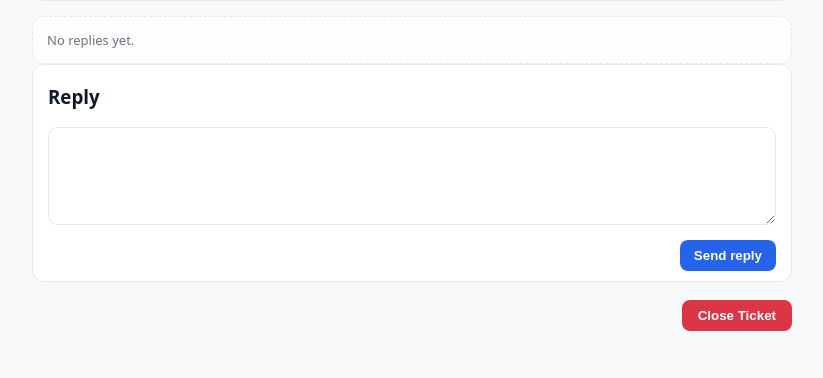
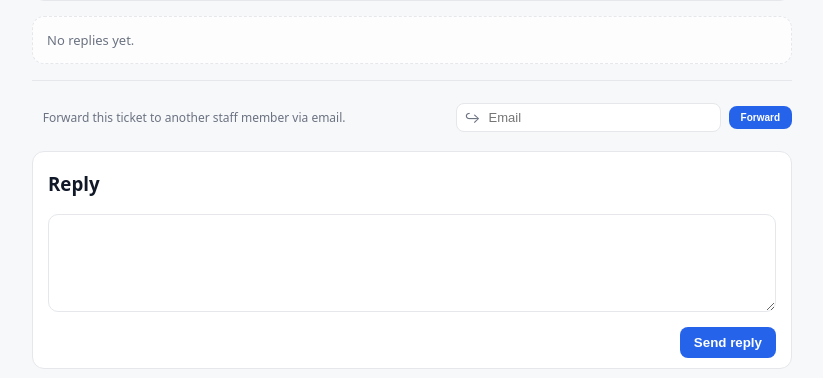
Before and after one commit to k23166158/NAC, a Django app: template tickets/templates/ticket_thread.html in a window 1280 px wide. Shown: the part 261-639 px from the top of the page, without its empty margins (228-1051 px from the left). Run offline with Django 5.2, Linux system fonts and the light colour scheme; the template is opened without the code that fills it, so the values that code supplies are empty; the visitor is signed in with stand-in values (Sample User, id 1).

Commit message:
Add forward ticket button in thread page.

```diff
--- a/static/css/ticket_style.css
+++ b/static/css/ticket_style.css
@@ -247,3 +247,102 @@
     color: #888;
     font-style: italic;
 }
+
+.forward-ticket-container {
+    display: flex;
+    justify-content: flex-end;
+    align-items: center;
+    margin: 13px 0;
+
+}
+
+.forward-info {
+    font-size: 12px;
+    color: var(--muted);
+    margin-right: 110px;
+    text-align: left;
+}
+
+.forward-form {
+    display: flex;
+    align-items: center;
+    gap: 8px;
+}
+
+.forward-control {
+    display: flex;
+    align-items: center;
+    gap: 6px;
+    background: #fff;
+    border: 1px solid var(--border);
+    border-radius: 8px;
+    padding: 4px 8px;
+}
+
+.forward-ico {
+    font-size: 14px;
+    color: var(--muted);
+}
+
+.forward-input {
+    border: none;
+    outline: none;
+    font-size: 13px;
+    width: 225px;
+}
+
+.forward-btn {
+    background: var(--blue);
+    color: #fff;
+    border: none;
+    padding: 6px 12px;
+    border-radius: 8px;
+    font-size: 10px;
+    font-weight: 700;
+    cursor: pointer;
+}
+
+.forward-btn:hover {
+    opacity: 0.9;
+}
+
+/* Divider above forward section */
+.line-break {
+    width: 100%;
+    height: 1px;
+    background: var(--border);
+    margin: 16px 0; /* spacing above and below */
+}
+/* Forward pop-up container */
+.fwd-pop {
+    position: fixed;      /* floating over content */
+    top: 20px;            /* distance from top */
+    right: 20px;          /* distance from right */
+    background: #4caf50;  /* green for success */
+    color: white;
+    padding: 12px 18px;
+    border-radius: 8px;
+    box-shadow: 0 4px 12px rgba(0,0,0,0.15);
+    font-size: 0.95rem;
+    z-index: 1000;
+    opacity: 1;
+    transition: opacity 0.5s ease, transform 0.5s ease;
+    display: flex;
+    align-items: center;
+    gap: 10px;
+}
+
+/* Close button inside the pop-up */
+.fwd-pop-x {
+    cursor: pointer;
+    font-weight: bold;
+    font-size: 1.1rem;
+    line-height: 1;
+}
+
+/* Hidden state: fades out smoothly */
+.fwd-pop.is-hidden {
+    opacity: 0;
+    transform: translateY(-10px);
+    pointer-events: none;
+}
--- a/tickets/templates/partials/ticket_list.html
+++ b/tickets/templates/partials/ticket_list.html
@@ -41,7 +41,7 @@
           <span class="pill">⏱ {{ t.updated_at|date:"M j, Y" }}</span>
 
           {% if user.is_staff %}
-            <form class="forward-form" method="post" action="{% url 'ticket_forward' t.uuid %}">
+            <form class="forward-form" method="post">
               {% csrf_token %}
 
               <!-- preserve which tab user was on -->
--- a/tickets/templates/ticket_thread.html
+++ b/tickets/templates/ticket_thread.html
@@ -106,6 +106,49 @@
         {% endfor %}
     </div>
 
+    <div class="line-break"></div>
+    {% if user.is_staff %}
+        <div class="forward-ticket-container">
+            <p class="forward-info">Forward this ticket to another staff member via email.</p>
+
+            {# Popup for forward success/error messages #}
+            {% if request.GET.tid|default:'' == ticket.uuid|stringformat:"s" and request.GET.fwd|default:'' %}
+              <div class="fwd-pop {% if request.GET.fwd|default:'' == 'ok' %}fwd-pop--ok{% else %}fwd-pop--err{% endif %}">
+                <span class="fwd-pop-ico" aria-hidden="true">
+                  {% if request.GET.fwd == 'ok' %}✓{% else %}!{% endif %}
+                </span>
+
+                <div class="fwd-pop-text">
+                  {% if request.GET.fwd|default:'' == 'ok' %}
+                    Forwarded to <strong>{{ request.GET.email|default:'' }}</strong>.
+                  {% else %}
+                    {{ request.GET.msg|default:"Email failed to forward." }}
+                  {% endif %}
+                </div>
+
+                <button type="button" class="fwd-pop-x" aria-label="Close">×</button>
+              </div>
+            {% endif %}
+
+            <form class="forward-form" method="post" action="{% url 'ticket_forward' ticket.uuid %}">
+                {% csrf_token %}
+
+                <div class="forward-control">
+                    <span class="forward-ico" aria-hidden="true">↪</span>
+                    <input
+                        class="forward-input"
+                        type="email"
+                        name="email"
+                        placeholder="Email"
+                        required
+                        autocomplete="email"
+                    >
+                </div>
+                <button class="forward-btn" type="submit">Forward</button>
+            </form>
+        </div>
+    {% endif %}
+
     {% if ticket.status != 'closed' %}
     <div class="reply-container">
         <div class="col-head">
@@ -155,5 +198,16 @@
     {% endif %}
 
 </div>
+{% comment %} {% url 'close_ticket' ticket.id %} {% endcomment %}
+<script>
+  document.addEventListener("DOMContentLoaded", function () {
+    document.querySelectorAll(".fwd-pop").forEach(pop => {
+      const x = pop.querySelector(".fwd-pop-x");
+      const hide = () => pop.classList.add("is-hidden");
+      if (x) x.addEventListener("click", hide);
+      setTimeout(hide, 3200);
+    });
+  });
+</script>
+
 {% endblock %}
-{% comment %} {% url 'close_ticket' ticket.id %} {% endcomment %}
--- a/tickets/views/forward_ticket.py
+++ b/tickets/views/forward_ticket.py
@@ -15,12 +15,12 @@ def _q(value):
 
 
 def _ticket_redirect(return_tab, ticket_uuid, **params):
-    """Redirect to home preserving tab/open and adding query params."""
-    base = f"/?tab={_q(return_tab)}&open={_q(ticket_uuid)}"
+    """Redirect to ticket thread with query params."""
+    base = f"/tickets/{_q(ticket_uuid)}/"
     if not params:
         return redirect(base)
     extra = "&".join(f"{k}={_q(v)}" for k, v in params.items())
-    return redirect(f"{base}&{extra}")
+    return redirect(f"{base}?{extra}")
 
 
 def _has_field(model, field_name):
```
